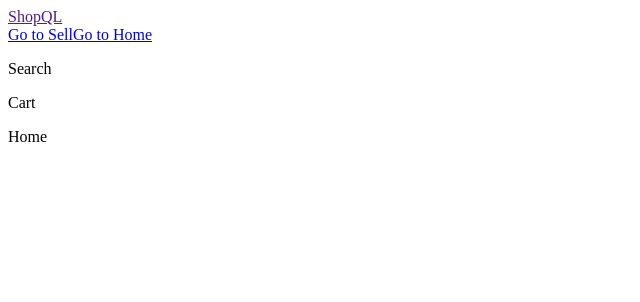
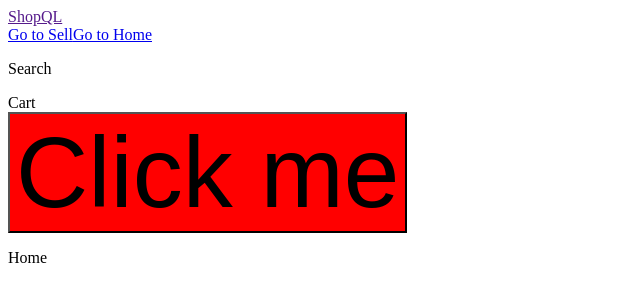
Before and after one commit to RyderBlack/ShopQL, a Next.js app in the folder frontend/: page / in a window 1280 px wide. Shown: the top 302 px of the page, without its empty margins (0-640 px from the left). Built offline with nearby package versions, Linux system fonts and the light colour scheme.

Commit message:
testing styled components library

```diff
--- a/frontend/components/Page.js
+++ b/frontend/components/Page.js
@@ -1,6 +1,12 @@
 import React, { Component } from 'react';
 import Header from './Header';
 import Meta from './Meta';
+import styled from 'styled-components';
+
+const MyButton = styled.button `
+    background: red;
+    font-size: 100px;
+`
 
 export default class Page extends Component {
     render() {
@@ -8,6 +14,7 @@ export default class Page extends Component {
             <div>
                 <Meta />
                 <Header />
+                <MyButton> Click me</MyButton>
                 {this.props.children}
             </div>
         )
```
